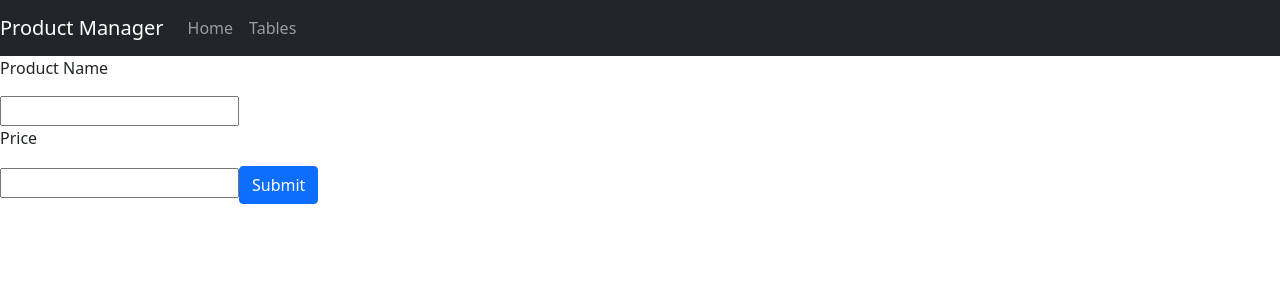
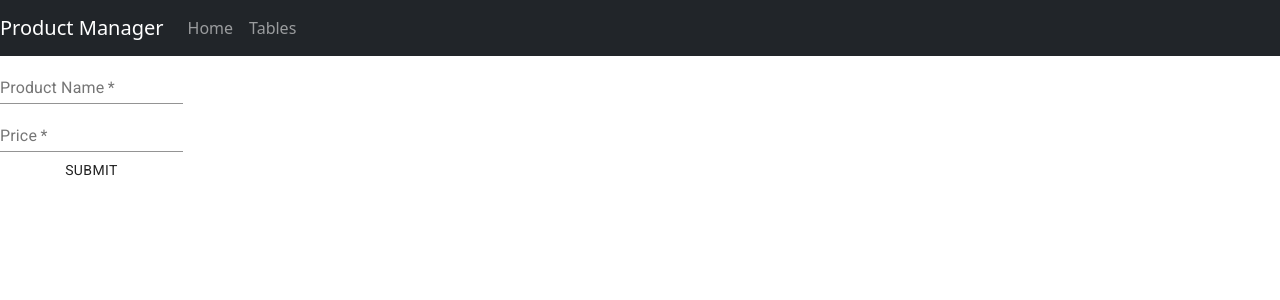
Before and after one commit to mqchua/react-project, a React (Create React App) app: page / in a window 1280 px wide. Shown: the top 300 px of the page. Built offline with nearby package versions, Linux system fonts and the light colour scheme.

Commit message:
added home js form control

```diff
--- a/package.json
+++ b/package.json
@@ -3,6 +3,8 @@
   "version": "0.1.0",
   "private": true,
   "dependencies": {
+    "@fontsource/roboto": "^4.5.0",
+    "@material-ui/core": "^4.12.1",
     "@testing-library/jest-dom": "^5.11.4",
     "@testing-library/react": "^11.1.0",
     "@testing-library/user-event": "^12.1.10",
--- a/src/App.js
+++ b/src/App.js
@@ -17,7 +17,7 @@ export default function App() {
         <BrowserRouter>
 
         <Navbar bg="dark" variant="dark" expand="lg">
-          <Navbar.Brand href="#home">Product Manager</Navbar.Brand>
+          <Navbar.Brand href="/">Product Manager</Navbar.Brand>
           <Navbar.Toggle aria-controls="basic-navbar-nav" />
           <Navbar.Collapse id="basic-navbar-nav">
             <Nav className="mr-auto">
--- a/src/pages/home/Home.js
+++ b/src/pages/home/Home.js
@@ -1,55 +1,24 @@
 // import './App.css';
-import React from 'react';
+import { React, useState } from 'react';
 import { useForm } from "react-hook-form";
-import { Button, Container, Row, Column } from 'react-bootstrap';
+import { FormControl, Button, FormHelperText, Input, InputLabel, TextField } from '@material-ui/core';
+import '@fontsource/roboto';
 
 export default function App() {
-  const{register, handleSubmit, formState: { errors }} = useForm();
 
-  const onSubmit = data => {
-    console.log(data);
-    console.log(data['name']);
-    console.log(data['price']);
+    const[name, setName] = useState('');
+    const[price, setPrice] = useState('');
 
-  }
+    return (
+      <FormControl>
 
-  return (
-      <form onSubmit={handleSubmit(onSubmit)}>
+      <TextField required id="name" label="Product Name" value={name} onChange={(e) => setName(e.target.value)}/>
+      <TextField required id="price" label="Price" value={price} onChange={(e) => setPrice(e.target.value)}/>
 
-        <p>Product Name</p>
-        <input
-          id="name"
-          {...register('name', { required: true, maxLength: 8 })}
-        />
+        <Button type="submit">Submit</Button>
+        <p> {name} </p>
+        <p> {price} </p>
+      </FormControl>
 
-        {errors.name && errors.name.type === "required" && (
-          <span role="alert">Please enter name</span>
-        )}
-
-        {errors.name && errors.name.type === "maxLength" && (
-          <span role="alert">Name length exceeded</span>
-        )}
-
-        <p>Price</p>
-        <input
-          id="price"
-          {...register('price', { required: true, maxLength: 8 })}
-        />
-
-        {errors.price && errors.price.type === "required" && (
-          <span role="alert">Please enter price</span>
-        )}
-        {errors.price && errors.price.type === "maxLength" && (
-          <span role="alert">Price length exceeded</span>
-        )}
-
-        {/* use role="alert" to announce the error message */}
-        {/* error must exist, and of type */}
-
-
-
-        <Button variant="primary" type="submit">Submit</Button>
-
-      </form>
-  );
+    );
 }
```
Also changed, not shown: 2 other files (tests, documents, lock files or other folders).
